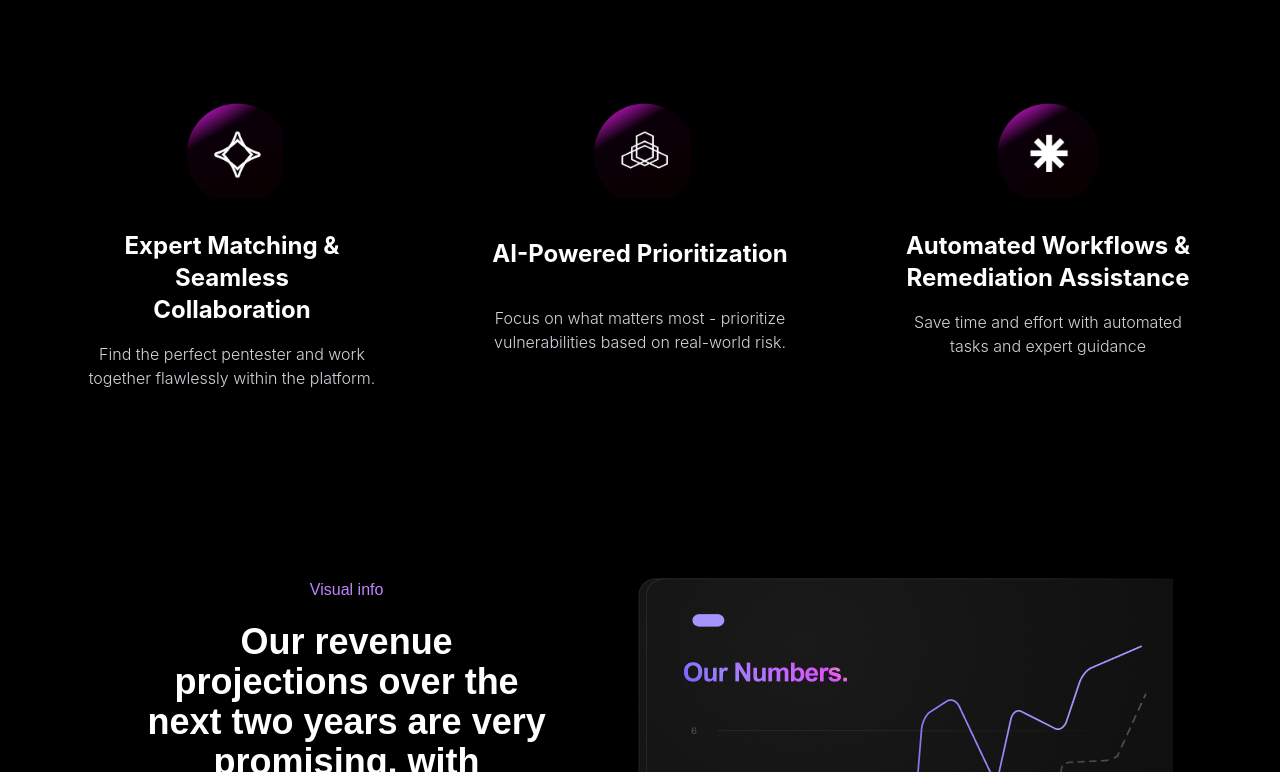
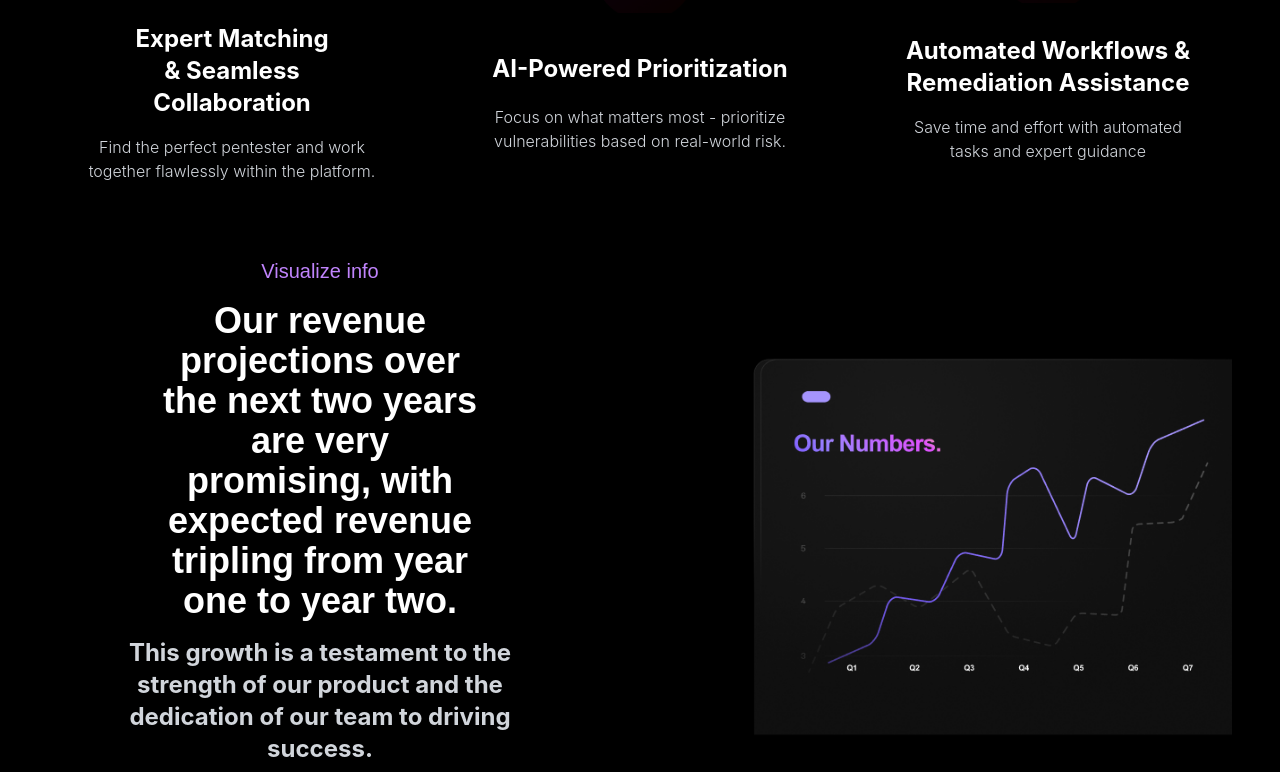
Before and after one commit to Abishek-ak7/Malcom_2, a React (Create React App) app: page / in a window 1280 px wide. Shown: the part 2088-2860 px from the top of the page. Built offline with nearby package versions, Linux system fonts and the light colour scheme.

Commit message:
added responsivenes

```diff
--- a/src/components/About.jsx
+++ b/src/components/About.jsx
@@ -25,8 +25,8 @@ function About() {
   return (
     <div className='md:mt-10 bg-black md:pt-10 '>
       <div className="flex flex-col  justify-center">
-        <div className="md:w-full md:max-w-8xl md:h-1/2 md:pt-16 px-16 md:mx-auto  ">
-          <p className="font-Arial font-semibold md:text-4xl md:leading-relaxed text-justify md:ml-40 sm:text-2xl ">
+        <div className="md:w-screen lg:w-full w-full  md: max-w-8xl md:h-1/2 md:pt-16 px-16 md:mx-auto  ">
+          <p className="font-Arial font-semibold lg:text-4xl md:text-2xl leading-relaxed text-justify lg:ml-20 sm:text-2xl  xl:text-4xl ">
             {content.split('').map((letter, index) => (
               <span
                 key={index}
--- a/src/components/Revenues.jsx
+++ b/src/components/Revenues.jsx
@@ -3,13 +3,15 @@ import graph from '../assets/images/Container (2).png'
 
 export default function Revenues() {
   return (
-    <div className='flex md:flex-row justify-around md:ml-32 pb-32 sm:flex-col '>
-      <div className='fex-col text-center pt-20'>
-        <p className='text-purple-400 font-arial text-center '>Visual info</p>
-        <h1 className='text-white  font-arial font-bold text-4xl pt-5 '>Our revenue <br /> projections over the <br />next two years are very <br /> promising, with <br />expected revenue <br />tripling from year one <br /> to year two.</h1>
-        <p className='text-gray-300 font-light pt-5'>This growth is a testament to the strength of our product and <br />the dedication of our team to driving success.</p>
+    <div className='lg:flex md:flex md:flex-col md:justify-center md:items-center lg:flex-row'>
+      <div className='lg:w-1/2 text-center flex flex-col justify-center items-center '>
+        <p className='text-purple-400 font-arial lg:text-xl pb-4'>Visualize info</p>
+        <h1 className='text-white  font-arial font-bold  lg:text-4xl lg:w-1/2 pb-4 sm:w-1/2 text-2xl'>Our revenue projections over the next two years are very  promising, with expected revenue tripling from year one  to year two.
+        </h1>
+        <p className='text-gray-300 font-bold lg:text-2xl pb-3 w-3/4'>This growth is a testament to the strength of our product and the dedication of our team to driving success.</p>
       </div>
-      <div><img src={graph} className=' justify-center align-middle mr-32' alt="graph" /></div>
+      <div  className='lg:w-1/2'>
+        <img src={graph} className='lg:w-full lg:p-12' alt="graph" /></div>
 
     </div>
   )
--- a/src/components/Services.jsx
+++ b/src/components/Services.jsx
@@ -10,28 +10,28 @@ export default function Services() {
   return (
     <div className='p-7'>
       <div className='mx-auto bg-black '>
-        <img src={r1} className='md:w-28 md:h-20 sm:w-1/12' alt="side circles" />
-        <p className=' md:text-8xl md:ml-14 md:pt-7 font-bold font-arial  md:p-5 text-white sm:text-6xl'>Services</p>
-        <img src={r2} className='md:w-28 md:h-20 ml-auto sm:w-1/12' alt="circle image" />
+        <img src={r1} className=' md:w-28 md:h-20 w-1/6' alt="side circles" />
+        <p className=' md:text-8xl md:ml-14 md:pt-7 font-bold font-arial  md:p-5 text-white text-5xl'>Services</p>
+        <img src={r2} className='md:w-28 md:h-20 ml-auto w-1/6' alt="circle image" />
         <div class="radial" className='text-center pb-4 '>
-          <h1 className=' bg-gradient-to-tr from-blue-500 to-pink-500 text-transparent bg-clip-text  font-arial font-bold md:text-5xl sm:text-3xl'>Secure Your Systems with Expert </h1>
-          <h1 className='font-arial font-bold text-white md:text-5xl p-5 sm:text-3xl'>Penetration Testing</h1>
+          <h1 className=' bg-gradient-to-tr from-blue-500 to-pink-500 text-transparent bg-clip-text  font-arial font-bold md:text-5xl text-3xl'>Secure Your Systems with Expert </h1>
+          <h1 className='font-arial font-bold text-white md:text-5xl p-5 text-3xl'>Penetration Testing</h1>
         </div>
-        <div className='flex md:flex-row justify-around pt-16 sm:flex-col '>
-          <div className="flex flex-col items-center text-center w-1/3 sm:w-full sm:pb-20">
-            <img src={image1} className="md:w-1/4 mb-4 sm:w-1/6"alt="image1" />
-            <h3 className='md:w-3/5 text-white font-bold  text-2xl mb-4 mt-4'>Expert Matching & Seamless Collaboration</h3>
+        <div className='flex flex-col justify-center items-center  sm:justify-center md:flex-row '>
+          <div className="flex flex-col items-center text-center lg:w-1/3 sm:w-3/4 pb-7">
+            <img src={image1} className="md:w-1/4 md:pb-5 w-1/3 "alt="image1" />
+            <h3 className='md:w-1/2 text-white font-bold  text-2xl mb-4 mt-5 w-full'>Expert Matching & Seamless Collaboration</h3>
             <p className='font-light text-gray-300 md:w-3/4 sm:w-1/3'>Find the perfect pentester and work together flawlessly within the platform.</p>
           </div>
-          <div className="flex flex-col items-center text-center w-1/3 sm:w-full sm:pb-20">
-              <img src={image2} className="md:w-1/4 mb-4 sm:w-1/6" alt="AI-Powered Prioritization" />
-              <h3 className="text-white font-bold text-2xl mb-4 mt-6">AI-Powered Prioritization</h3>
+          <div className="flex flex-col items-center text-center lg:w-1/3 sm:w-3/4 pb-7">
+              <img src={image2} className="md:w-1/4 mb-4 w-1/3" alt="AI-Powered Prioritization" />
+              <h3 className="text-white font-bold text-2xl  mt-6 sm:w-full">AI-Powered Prioritization</h3>
               <p className="font-light text-gray-300 md:w-3/4 mt-5 sm:w-1/3">Focus on what matters most - prioritize vulnerabilities based on real-world risk.</p>
           </div>
 
-          <div className="flex flex-col items-center text-center w-1/3 sm:w-full sm:pb-20">
-             <img src={image3} className="md:w-1/4 mb-4 sm:w-1/6" alt="image3" />
-                <h3 className="text-white font-bold text-2xl mb-4 w-3/4 mt-4">Automated Workflows & Remediation Assistance</h3>
+          <div className="flex flex-col items-center text-center lg:w-1/3 sm:w-3/4 pb-7">
+             <img src={image3} className="md:w-1/4 mb-4 w-1/3" alt="image3" />
+                <h3 className="text-white font-bold text-2xl mb-4 w-full  mt-4">Automated Workflows & Remediation Assistance</h3>
                 <p className="font-light text-gray-300 md:w-3/4 sm:w-1/3">Save time and effort with automated tasks and expert guidance</p>
           </div>
           </div>
--- a/src/components/main.jsx
+++ b/src/components/main.jsx
@@ -17,7 +17,7 @@ import Digital from './Digital';
 
 function Main() {
     return(
-        <div className='bg-black'>
+        <div className='bg-black overflow-hidden'>
             <Home />
             <About />
             <Services />
```
